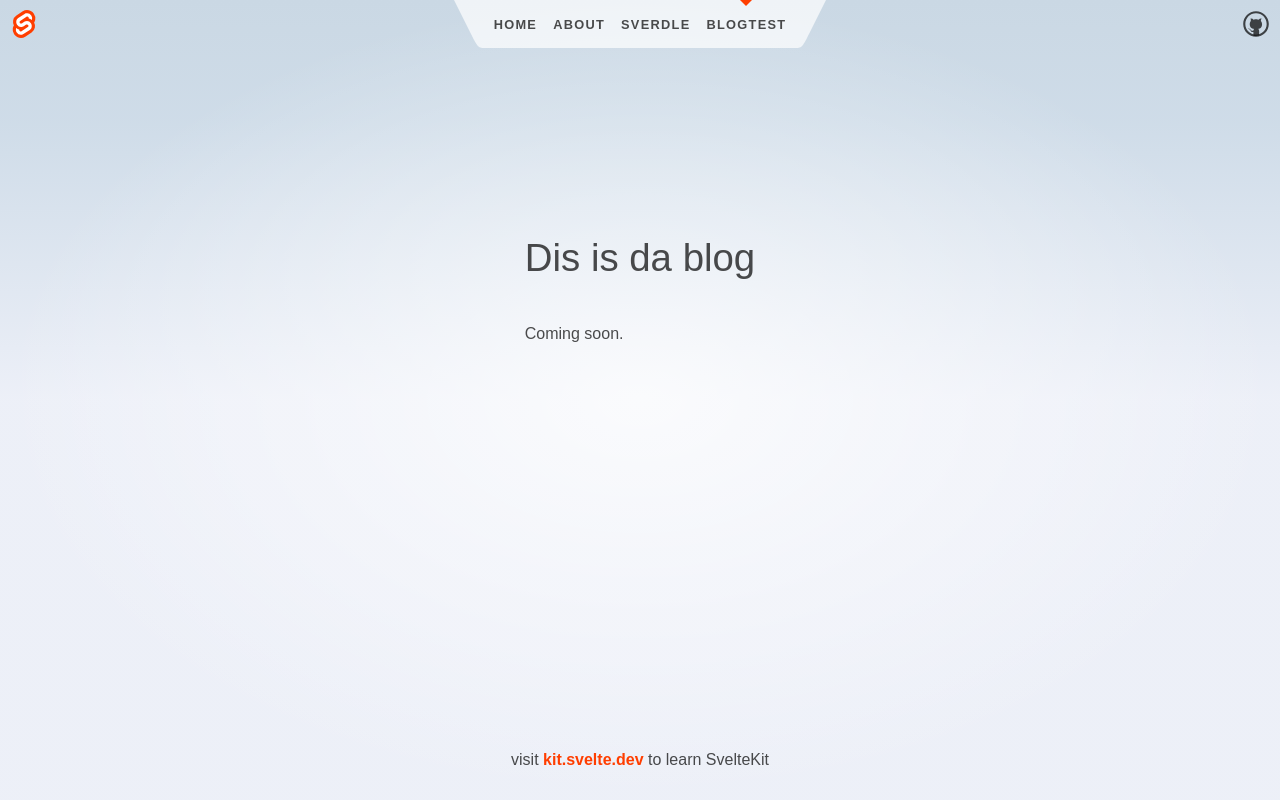
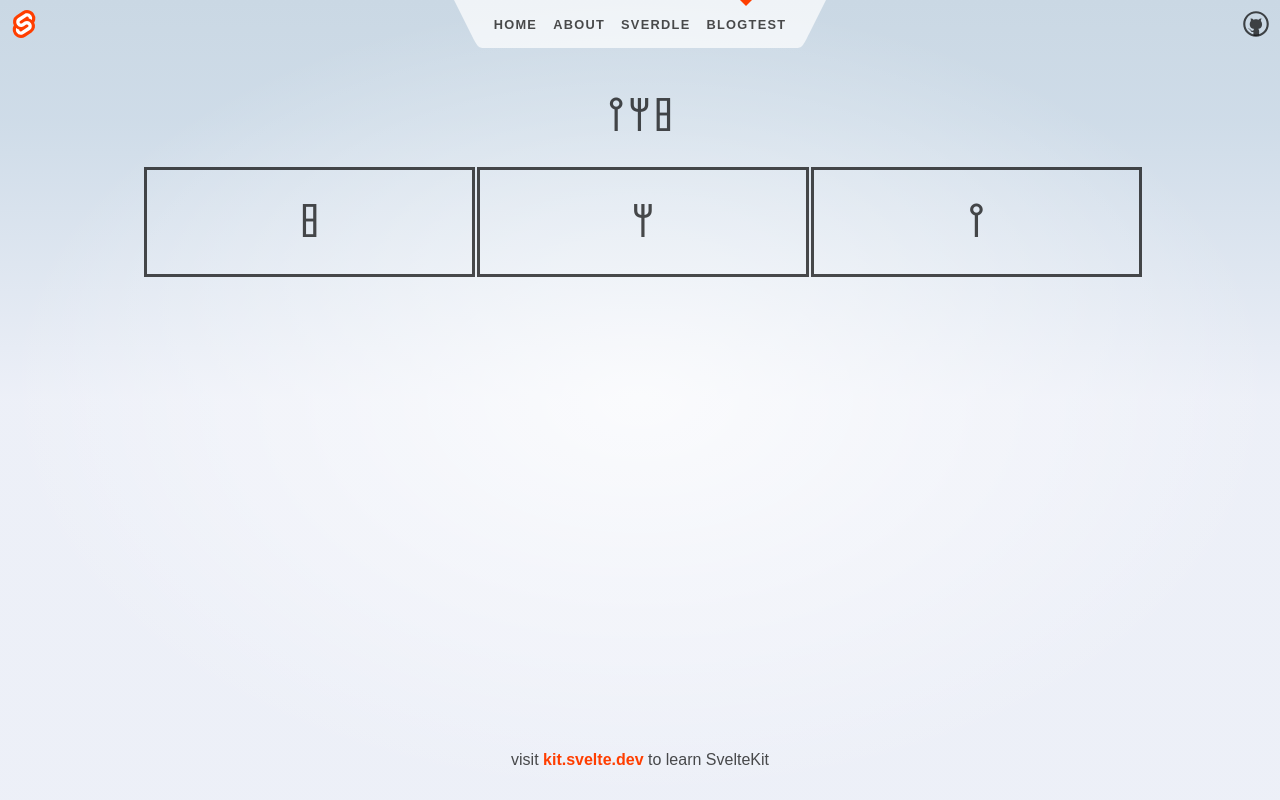
Before and after one commit to kebuhcah/sveltekit-website, a SvelteKit app: page /blog in a window 1280 px wide. Built offline with nearby package versions, Linux system fonts and the light colour scheme.

Commit message:
beginnings of basic grid layout

```diff
--- a/src/routes/blog/+page.svelte
+++ b/src/routes/blog/+page.svelte
@@ -3,10 +3,25 @@
 	<meta name="description" content="Blog Test" />
 </svelte:head>
 
-<div class="text-column">
-	<h1>Dis is da blog</h1>
+	<h1>𐩳𐩢𐩺</h1>
 
-	<p>
-		Coming soon.
-	</p>
+<div class="grid">
+	<div class="card"><h1>𐩳</h1></div>
+	<div class="card"><h1>𐩢</h1></div>
+	<div class="card"><h1>𐩺</h1></div>
 </div>
+
+<style>
+	.grid {
+		width: 100%;
+		display: grid;
+		grid-template-columns: repeat(3, 1fr);
+		grid-gap: 8px;
+	}
+
+	.card {
+		border: solid;
+		width: 100%;
+		margin: 0;
+	}
+</style>
```
